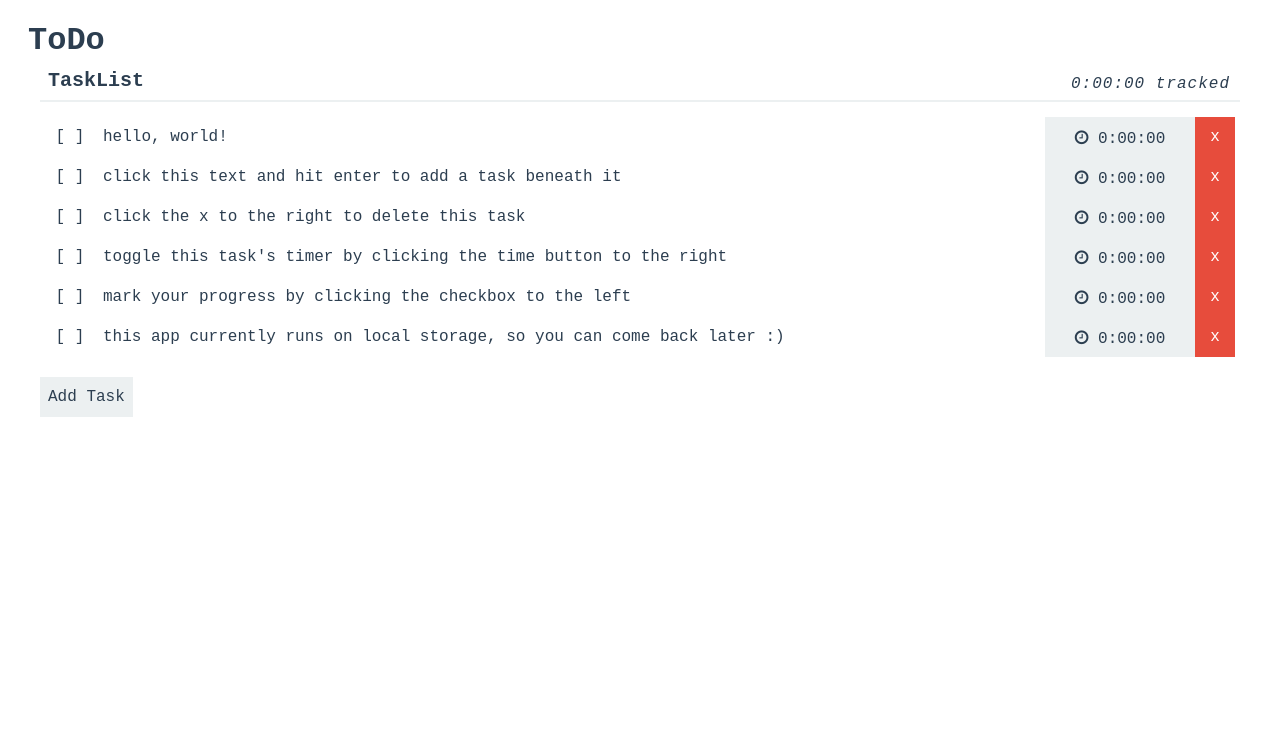
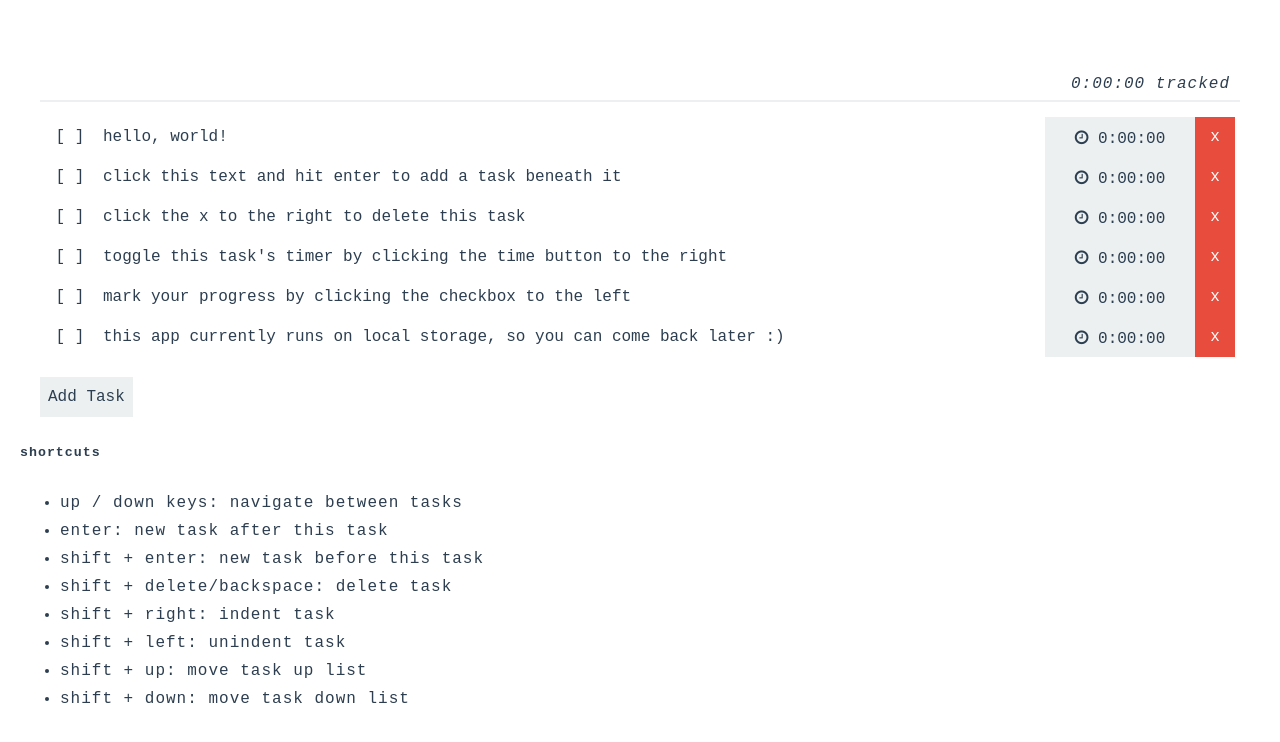
Before and after one commit to cborchert/todolist, a React app: page / in a window 1280 px wide. Shown: the top 742 px of the page. Built offline with nearby package versions, Linux system fonts and the light colour scheme.

Commit message:
Add instructions

```diff
--- a/src/App.js
+++ b/src/App.js
@@ -12,13 +12,15 @@ class App extends Component {
     localStorage.clear();
     const localTasks = localStorage.getItem("tasks");
     const lastSeen = localStorage.getItem("lastSeen");
+    const taskListName = localStorage.getItem("taskListName");
+    const appName = localStorage.getItem("appName");
     this.state = {
       tasks: localTasks ? JSON.parse(localTasks) : [],
       projects: [],
       tags: [],
       taskLists: [],
-      appName: "ToDo",
-      taskListName: "TaskList",
+      appName,
+      taskListName,
       lastSeen
     };
 
@@ -28,6 +30,8 @@ class App extends Component {
   cacheLocally() {
     localStorage.setItem("tasks", JSON.stringify(this.state.tasks));
     localStorage.setItem("lastSeen", Date.now());
+    localStorage.setItem("taskListName", this.state.taskListName);
+    localStorage.setItem("appName", this.state.appName);
   }
 
   applyToTaskDefaults(newTask) {
@@ -232,6 +236,19 @@ class App extends Component {
           updateStateWithValue={this.updateStateWithValue.bind(this)}
           reorderTask={this.reorderTask.bind(this)}
         />
+        <div>
+          <h5>shortcuts</h5>
+          <ul>
+            <li>up / down keys: navigate between tasks</li>
+            <li>enter: new task after this task</li>
+            <li>shift + enter: new task before this task</li>
+            <li>shift + delete/backspace: delete task</li>
+            <li>shift + right: indent task</li>
+            <li>shift + left: unindent task</li>
+            <li>shift + up: move task up list</li>
+            <li>shift + down: move task down list</li>
+          </ul>
+        </div>
       </div>
     );
   }
```
